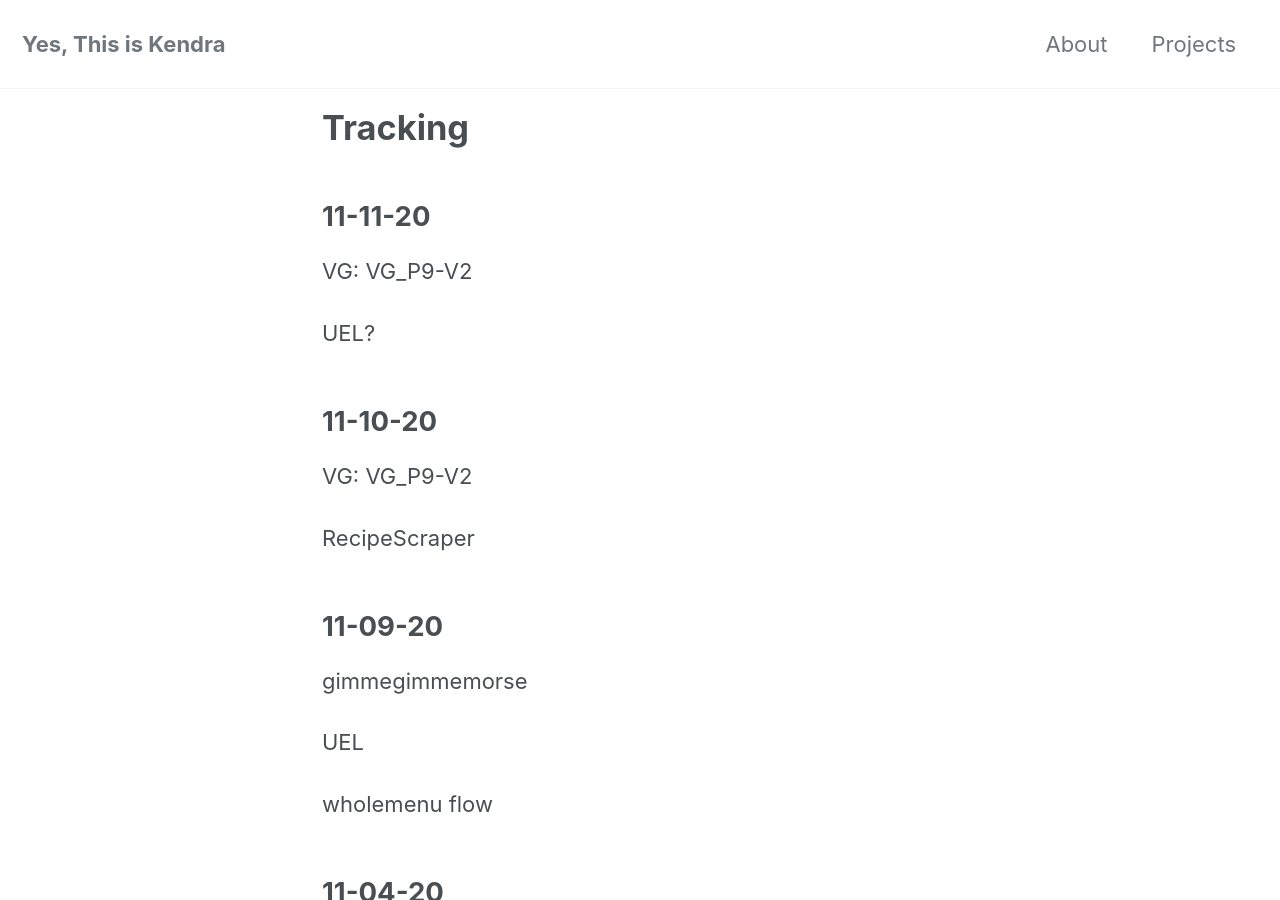
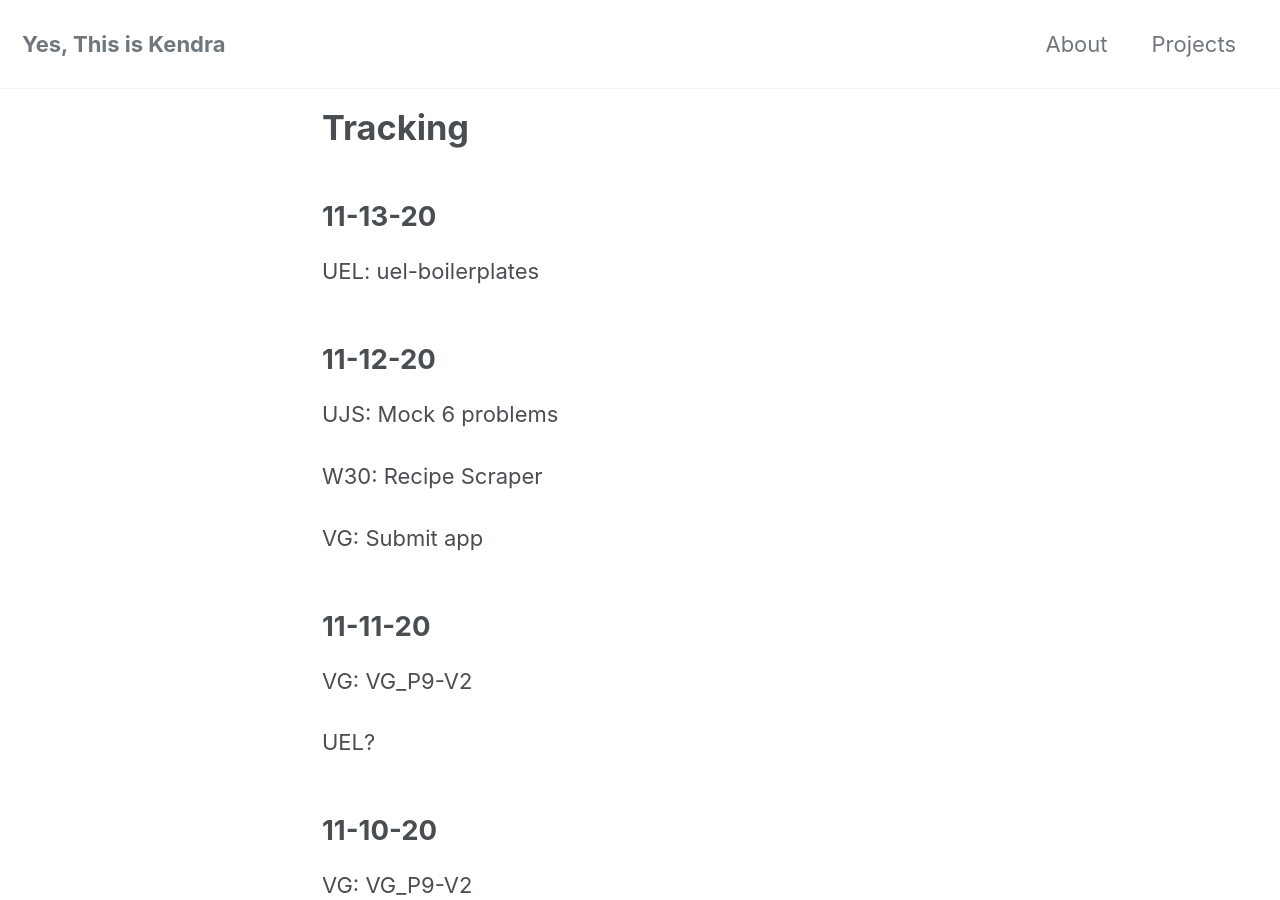
Before and after one commit to yesthisiskendra/yesthisiskendra.github.io, a Jekyll site: the page built from _pages/tracking.md, in a window 1280 px wide and 900 px high. Built offline with Jekyll 4.4.1, drawn with Linux system fonts in a browser that asks for light colours; cached includes are drawn as plain includes; nearby versions of some CDN libraries.

Commit message:
Add tracking

```diff
--- a/_pages/tracking.md
+++ b/_pages/tracking.md
@@ -3,6 +3,18 @@ layout: home
 title: "Tracking"
 permalink: /tracking/
 ---
+
+## 11-13-20
+
+UEL: uel-boilerplates
+
+## 11-12-20
+
+UJS: Mock 6 problems
+
+W30: Recipe Scraper
+
+VG: Submit app
 
 ## 11-11-20
 
```
